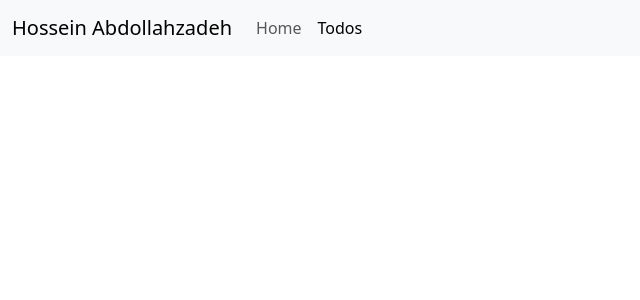
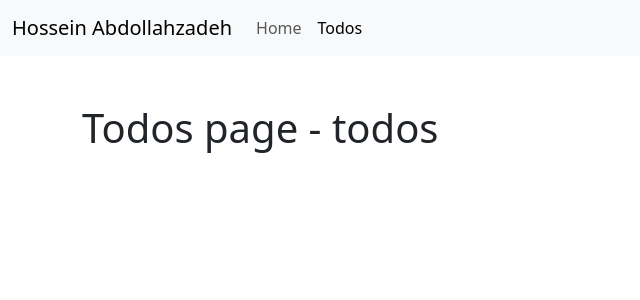
Before and after one commit to hosseinabdollahzadeh/react18-todos-project, a React (Create React App) app: page /todos in a window 1280 px wide. Shown: the top 300 px of the page, without its empty margins (0-640 px from the left). Built offline with nearby package versions, Linux system fonts and the light colour scheme.

Commit message:
useContext()

```diff
--- a/src/App.js
+++ b/src/App.js
@@ -1,6 +1,8 @@
 import {BrowserRouter, Route, Routes} from "react-router-dom";
 import Header from "./components/Header";
 import Home from "./pages/Home";
+import Todos from "./pages/Todos";
+import TodoProvider from "./context/TodoProvider";
 
 function App() {
     return (
@@ -8,6 +10,11 @@ function App() {
             <Header/>
             <Routes>
                 <Route path="/" element={<Home/>}/>
+                <Route path="/todos" element={
+                    <TodoProvider>
+                        <Todos/>
+                    </TodoProvider>
+                }/>
             </Routes>
         </BrowserRouter>
     );
--- /dev/null
+++ b/src/context/TodoContext.js
@@ -0,0 +1,5 @@
+import {createContext} from "react";
+
+const todoContext = createContext();
+
+export default todoContext;
--- /dev/null
+++ b/src/context/TodoProvider.js
@@ -0,0 +1,11 @@
+import TodoContext from "./TodoContext";
+
+const TodoProvider = ({children}) => {
+    return (
+        <TodoContext.Provider value={"todos"}>
+            {children}
+        </TodoContext.Provider>
+    )
+}
+
+export default TodoProvider
--- a/src/pages/Home.js
+++ b/src/pages/Home.js
@@ -14,7 +14,7 @@ const Home = () => {
                     </p>
                 </div>
             </div>
-        </div >
+        </div>
     )
 }
 
--- /dev/null
+++ b/src/pages/Todos.js
@@ -0,0 +1,13 @@
+import {useContext} from "react";
+import TodoContext from "../context/TodoContext";
+
+const Todos = () => {
+    const todoContext = useContext(TodoContext)
+    return (
+        <div className="container mt-5">
+            <h1>Todos page - {todoContext}</h1>
+        </div>
+    )
+}
+
+export default Todos;
```
